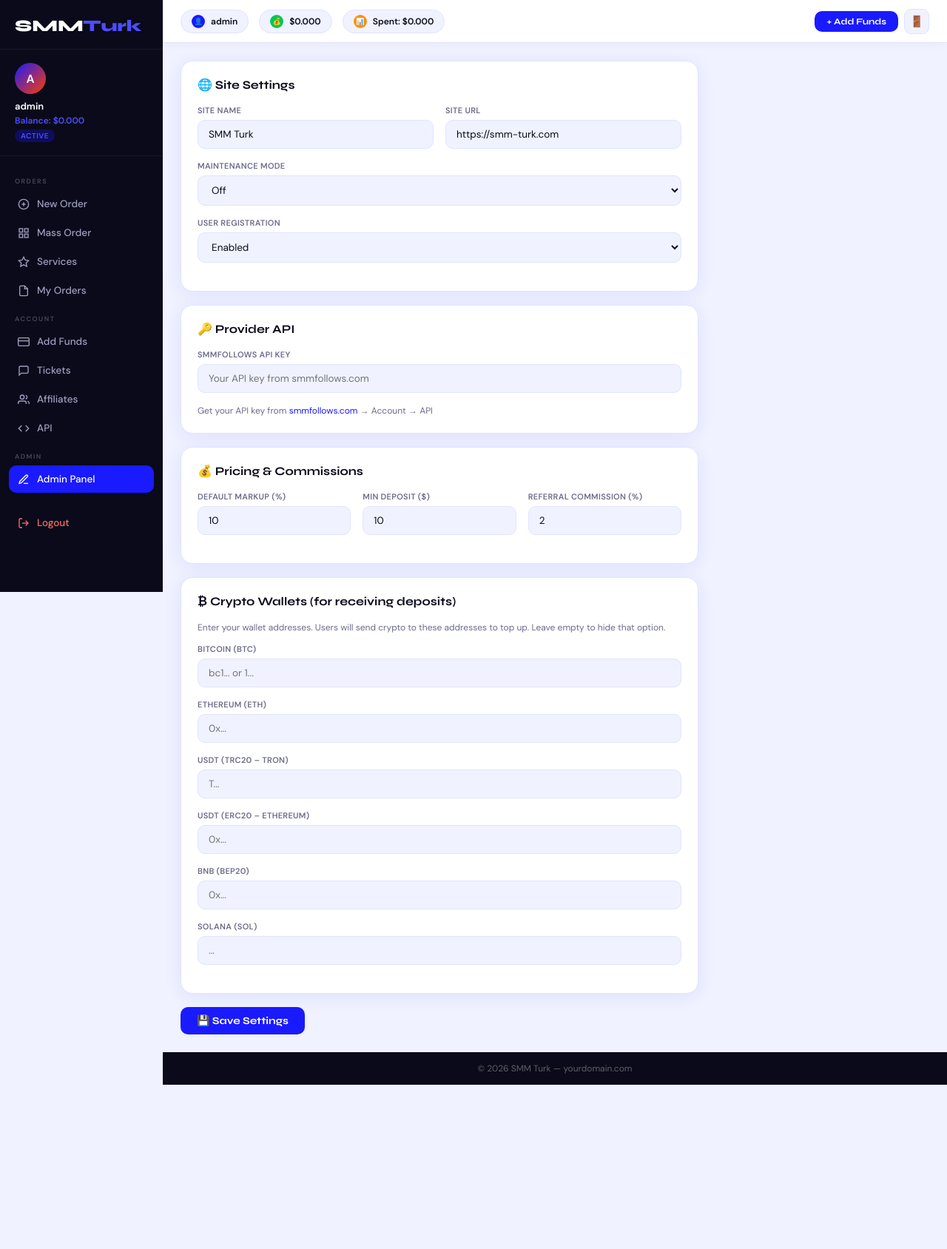
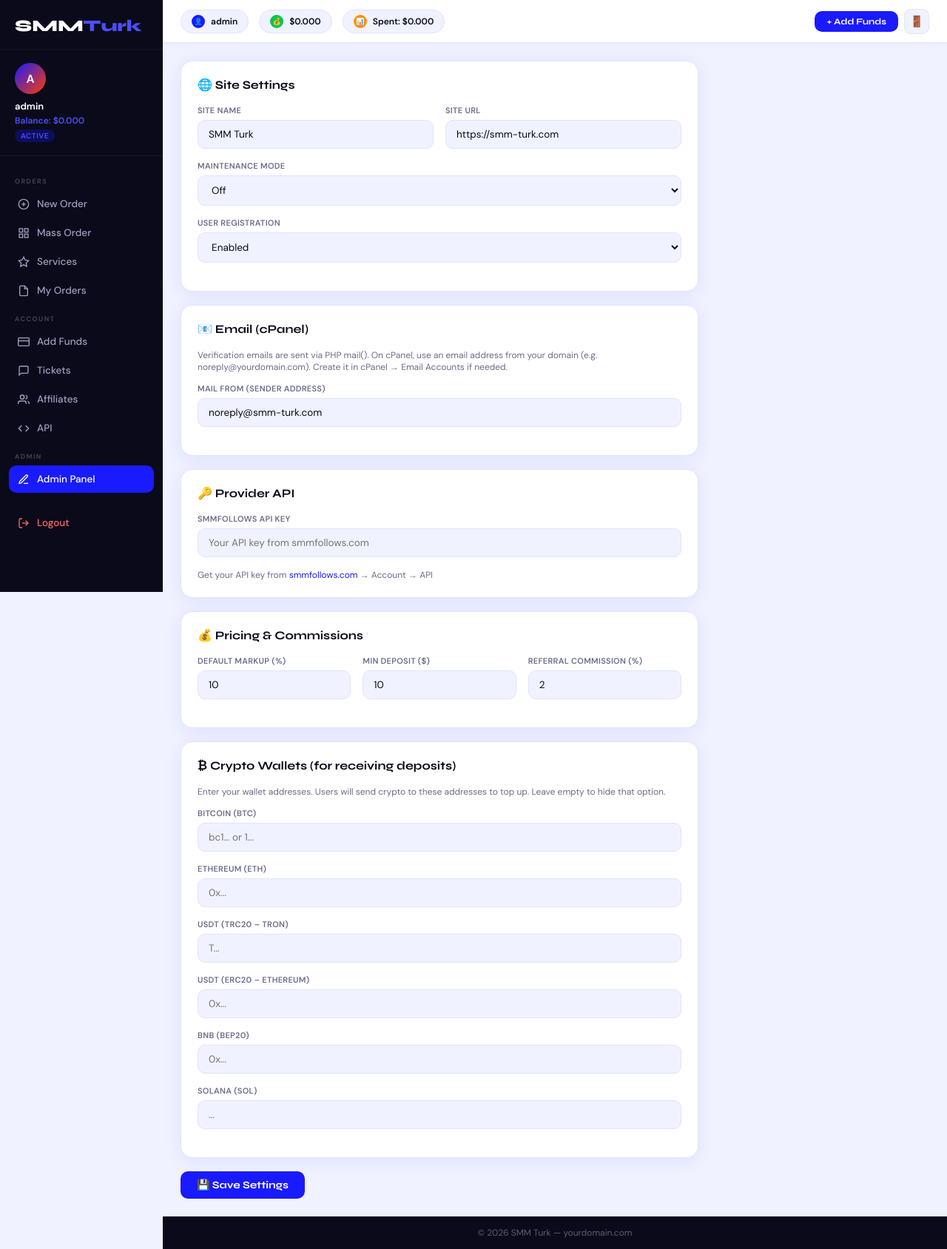
Before and after one commit to ersanjt/smm-turk-panel, a PHP site: page /admin/admin-settings.php in a window 1280 px wide. Shown: the whole page at 74% size. Before the commit the page ends 1466 px from the top, so only its background shows below. Run offline with PHP 8.4, Linux system fonts and the light colour scheme; a user stored in the database is signed in; data comes from the database, SQL or seed files in the repository; some libraries are stand-ins or nearby versions.

Commit message:
Production-ready: email verification, cPanel mail, admin email settings, docs
- Email verification: register sends verification link (PHP mail, cPanel compatible)
- verify-email.php, app/Mail.php, DB columns email_verification_token/expires
- Admin Settings: Mail From (Email cPanel) for verification emails
- Login: reject pending users until email verified; registration_enabled check
- Migrations/001_email_verification.sql for existing installs
- DEPLOYMENT.md & CPANEL-README: email setup, 403 fix, install-cpanel.sql
- config.example.php: MAIL_FROM; logout fix (no duplicate session_start)

Made-with: Cursor

```diff
--- a/admin/admin-settings.php
+++ b/admin/admin-settings.php
@@ -6,7 +6,7 @@ $db = Database::getInstance();
 
 if ($_SERVER['REQUEST_METHOD'] === 'POST' && csrf_verify()) {
     $fields = ['site_name','site_url','api_key','markup_percent','min_deposit','referral_commission','referral_min_payout','registration_enabled','maintenance_mode',
-        'wallet_btc','wallet_eth','wallet_usdt_trc20','wallet_usdt_erc20','wallet_bnb','wallet_sol'];
+        'smtp_from','wallet_btc','wallet_eth','wallet_usdt_trc20','wallet_usdt_erc20','wallet_bnb','wallet_sol'];
     foreach ($fields as $f) {
         if (isset($_POST[$f])) {
             $db->setSetting($f, trim($_POST[$f]));
@@ -56,6 +56,15 @@ require_once __DIR__ . '/../layouts/header.php';
           <option value="1" <?= ($settings['registration_enabled']??'1')==='1'?'selected':'' ?>>Enabled</option>
           <option value="0" <?= ($settings['registration_enabled']??'1')==='0'?'selected':'' ?>>Disabled</option>
         </select>
+      </div>
+    </div>
+
+    <div class="card" style="margin-bottom:18px;">
+      <div class="card-title">📧 Email (cPanel)</div>
+      <p style="font-size:12px;color:var(--text-muted);margin-bottom:14px;">Verification emails are sent via PHP mail(). On cPanel, use an email address from your domain (e.g. noreply@yourdomain.com). Create it in cPanel → Email Accounts if needed.</p>
+      <div class="form-group">
+        <label class="form-label">Mail From (sender address)</label>
+        <input type="text" name="smtp_from" class="form-control" value="<?= s($settings,'smtp_from') ?>" placeholder="noreply@yourdomain.com">
       </div>
     </div>
 
--- a/app/Auth.php
+++ b/app/Auth.php
@@ -35,11 +35,16 @@ class Auth {
         $hashed = password_hash($password, PASSWORD_DEFAULT);
         $ref_code = strtolower(substr(md5(uniqid()), 0, 8));
         $api_key = bin2hex(random_bytes(20));
+        $token = bin2hex(random_bytes(24));
+        $expires = date('Y-m-d H:i:s', time() + 86400); // 24 hours
 
         $id = $this->db->insert(
-            "INSERT INTO users (username, email, password, referral_code, referred_by, api_key) VALUES (?, ?, ?, ?, ?, ?)",
-            [$username, $email, $hashed, $ref_code, $referred_by, $api_key]
+            "INSERT INTO users (username, email, password, referral_code, referred_by, api_key, status, email_verification_token, email_verification_expires) VALUES (?, ?, ?, ?, ?, ?, 'pending', ?, ?)",
+            [$username, $email, $hashed, $ref_code, $referred_by, $api_key, $token, $expires]
         );
+
+        $mail = new Mail();
+        $mail->sendVerification($email, $username, $token);
 
         return ['success' => true, 'user_id' => $id];
     }
@@ -52,6 +57,9 @@ class Auth {
 
         if (!$user || !password_verify($password, $user['password'])) {
             return ['success' => false, 'error' => 'Invalid credentials'];
+        }
+        if (($user['status'] ?? 'active') === 'pending') {
+            return ['success' => false, 'error' => 'Please verify your email first. Check your inbox for the verification link.'];
         }
 
         $_SESSION['user_id']   = $user['id'];
--- /dev/null
+++ b/app/Mail.php
@@ -0,0 +1,58 @@
+<?php
+/**
+ * SMM Turk - Simple mail helper (cPanel / PHP mail compatible)
+ * Uses PHP mail() so cPanel can deliver via local mail or forward.
+ */
+class Mail {
+    private Database $db;
+
+    public function __construct() {
+        $this->db = Database::getInstance();
+    }
+
+    /** Get From address: settings smtp_from or config SITE_URL domain */
+    private function getFrom(): string {
+        $from = $this->db->getSetting('smtp_from');
+        if ($from !== null && trim($from) !== '') {
+            return trim($from);
+        }
+        if (defined('MAIL_FROM') && MAIL_FROM !== '') {
+            return MAIL_FROM;
+        }
+        $host = parse_url(defined('SITE_URL') ? SITE_URL : 'https://localhost', PHP_URL_HOST);
+        return 'noreply@' . ($host ?: 'localhost');
+    }
+
+    /**
+     * Send email (PHP mail - works with cPanel default mail)
+     * @return true on success, false on failure
+     */
+    public function send(string $to, string $subject, string $bodyPlain, string $bodyHtml = ''): bool {
+        $from = $this->getFrom();
+        $siteName = $this->db->getSetting('site_name') ?: (defined('SITE_NAME') ? SITE_NAME : 'SMM Turk');
+        $headers = [
+            'MIME-Version: 1.0',
+            'Content-Type: text/html; charset=UTF-8',
+            'From: ' . $siteName . ' <' . $from . '>',
+            'Reply-To: ' . $from,
+            'X-Mailer: PHP/' . PHP_VERSION,
+        ];
+        $message = $bodyHtml !== '' ? $bodyHtml : '<pre>' . htmlspecialchars($bodyPlain) . '</pre>';
+        return @mail($to, $subject, $message, implode("\r\n", $headers));
+    }
+
+    /** Send verification email with link */
+    public function sendVerification(string $to, string $username, string $token): bool {
+        $siteUrl = rtrim($this->db->getSetting('site_url') ?: (defined('SITE_URL') ? SITE_URL : ''), '/');
+        $siteName = $this->db->getSetting('site_name') ?: (defined('SITE_NAME') ? SITE_NAME : 'SMM Turk');
+        $link = $siteUrl . '/verify-email.php?token=' . urlencode($token);
+        $subject = '[' . $siteName . '] Verify your email';
+        $body = '<p>Hi ' . htmlspecialchars($username) . ',</p>';
+        $body .= '<p>Please verify your email by clicking the link below:</p>';
+        $body .= '<p><a href="' . htmlspecialchars($link) . '" style="display:inline-block;background:#1a1aff;color:#fff;padding:12px 24px;text-decoration:none;border-radius:8px;">Verify Email</a></p>';
+        $body .= '<p>Or copy this URL: ' . htmlspecialchars($link) . '</p>';
+        $body .= '<p>This link expires in 24 hours. If you did not register, ignore this email.</p>';
+        $body .= '<p>— ' . htmlspecialchars($siteName) . '</p>';
+        return $this->send($to, $subject, strip_tags($body), $body);
+    }
+}
--- a/app/init.php
+++ b/app/init.php
@@ -7,6 +7,7 @@ define('ROOT_PATH', dirname(__DIR__));
 
 require_once ROOT_PATH . '/config.php';
 require_once __DIR__ . '/Database.php';
+require_once __DIR__ . '/Mail.php';
 require_once __DIR__ . '/Auth.php';
 require_once __DIR__ . '/SmmApi.php';
 require_once __DIR__ . '/OrderManager.php';
--- a/config.example.php
+++ b/config.example.php
@@ -12,6 +12,7 @@ define('DB_CHARSET', 'utf8mb4');
 
 define('SITE_URL', 'https://yourdomain.com');  // No trailing slash
 define('SITE_NAME', 'SMM Turk');
+define('MAIL_FROM', 'noreply@yourdomain.com'); // Optional; used for verification emails (cPanel: use an email from your domain)
 
 // SmmFollows API - Get key from https://smmfollows.com → Account → API
 define('PROVIDER_API_URL', 'https://smmfollows.com/api/v2');
--- a/install-cpanel.sql
+++ b/install-cpanel.sql
@@ -15,6 +15,8 @@ CREATE TABLE IF NOT EXISTS `users` (
   `referral_code` varchar(10) DEFAULT NULL,
   `referred_by` int(11) DEFAULT NULL,
   `referral_earnings` decimal(10,4) DEFAULT 0.0000,
+  `email_verification_token` varchar(64) DEFAULT NULL,
+  `email_verification_expires` datetime DEFAULT NULL,
   `created_at` timestamp NOT NULL DEFAULT CURRENT_TIMESTAMP,
   `last_login` timestamp NULL DEFAULT NULL,
   PRIMARY KEY (`id`)
--- a/install.sql
+++ b/install.sql
@@ -18,6 +18,8 @@ CREATE TABLE IF NOT EXISTS `users` (
   `referral_code` varchar(10) DEFAULT NULL,
   `referred_by` int(11) DEFAULT NULL,
   `referral_earnings` decimal(10,4) DEFAULT 0.0000,
+  `email_verification_token` varchar(64) DEFAULT NULL,
+  `email_verification_expires` datetime DEFAULT NULL,
   `created_at` timestamp NOT NULL DEFAULT CURRENT_TIMESTAMP,
   `last_login` timestamp NULL DEFAULT NULL,
   PRIMARY KEY (`id`)
--- a/logout.php
+++ b/logout.php
@@ -1,7 +1,7 @@
 <?php
 // logout.php
 require_once __DIR__ . '/app/init.php';
-session_start();
+$_SESSION = [];
 session_destroy();
 header('Location: /login.php');
 exit;
```
Also changed, not shown: CPANEL-README.txt (+8 -2 lines), DEPLOYMENT.md (+14 -5 lines), login.php (+10 -2 lines), verify-email.php (added, +59 -0 lines), migrations/001_email_verification.sql (added).
